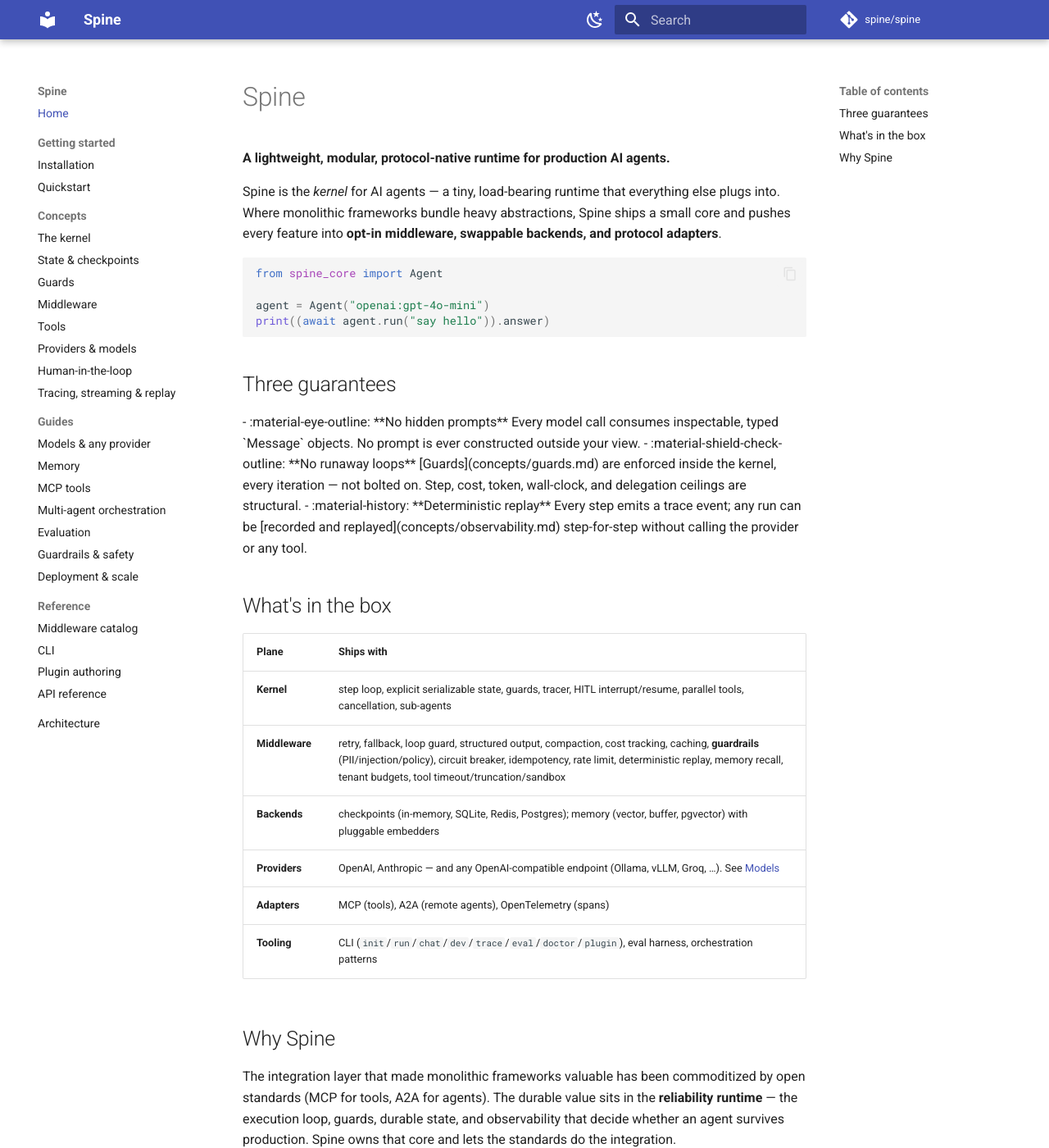
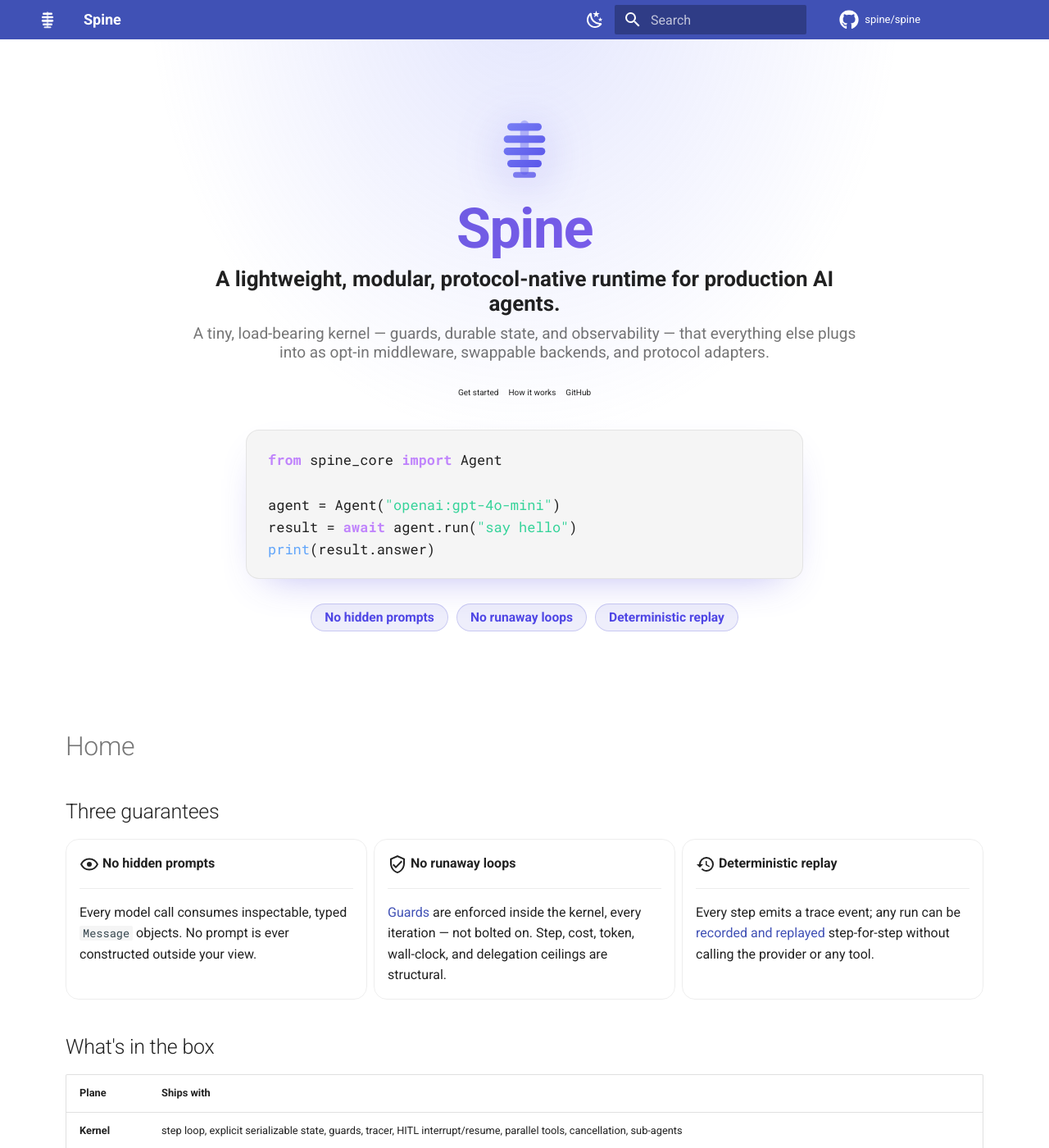
Before and after one commit to Research-Analytics-Solutions/spine, an MkDocs documentation site: the page built from docs/index.md, in a window 1280 px wide and 1400 px high. Shown: the whole window at 82% size. Built offline with MkDocs 1.6.1 and Material for MkDocs 9.7.7, drawn with Linux system fonts in a browser that asks for light colours; comment, search, counter and statistics services are not loaded; some of the changed text lies outside the part shown.

Commit message:
docs: landing page hero, logo, mermaid + grid-card fixes
- Fix mermaid rendering (superfences custom_fence) — diagrams now render.
- Fix raw grid cards / :material: icons (add md_in_html, attr_list,
  pymdownx.emoji) — feature cards and icons render.
- Hand-authored SVG logo (vertebrae-column mark) + favicon + gradient hero logo;
  wired into the theme.
- Landing page: overrides/home.html hero (logo, tagline, code sample, CTAs,
  guarantee badges) + stylesheets/extra.css (gradient hero, card hover).
- index.md uses the home template.

Builds clean under mkdocs build --strict.

````diff
--- a/docs/index.md
+++ b/docs/index.md
@@ -1,38 +1,36 @@
-# Spine
-
-**A lightweight, modular, protocol-native runtime for production AI agents.**
-
-Spine is the *kernel* for AI agents — a tiny, load-bearing runtime that everything
-else plugs into. Where monolithic frameworks bundle heavy abstractions, Spine ships
-a small core and pushes every feature into **opt-in middleware, swappable backends,
-and protocol adapters**.
-
-```python
-from spine_core import Agent
-
-agent = Agent("openai:gpt-4o-mini")
-print((await agent.run("say hello")).answer)
-```
+---
+template: home.html
+hide:
+  - navigation
+  - toc
+---
 
 ## Three guarantees
 
 <div class="grid cards" markdown>
 
--   :material-eye-outline: **No hidden prompts**
+-   :material-eye-outline:{ .lg .middle } **No hidden prompts**
+
+    ---
 
     Every model call consumes inspectable, typed `Message` objects. No prompt is
     ever constructed outside your view.
 
--   :material-shield-check-outline: **No runaway loops**
+-   :material-shield-check-outline:{ .lg .middle } **No runaway loops**
+
+    ---
 
     [Guards](concepts/guards.md) are enforced inside the kernel, every iteration —
     not bolted on. Step, cost, token, wall-clock, and delegation ceilings are
     structural.
 
--   :material-history: **Deterministic replay**
+-   :material-history:{ .lg .middle } **Deterministic replay**
 
-    Every step emits a trace event; any run can be [recorded and replayed](concepts/observability.md)
-    step-for-step without calling the provider or any tool.
+    ---
+
+    Every step emits a trace event; any run can be
+    [recorded and replayed](concepts/observability.md) step-for-step without
+    calling the provider or any tool.
 
 </div>
 
@@ -55,5 +53,5 @@ sits in the **reliability runtime** — the execution loop, guards, durable stat
 and observability that decide whether an agent survives production. Spine owns that
 core and lets the standards do the integration.
 
-Start with the [Quickstart](quickstart.md), or read how the [kernel](concepts/kernel.md)
-works.
+[Get started :material-arrow-right:](quickstart.md){ .md-button .md-button--primary }
+[Read the architecture](architecture.md){ .md-button }
--- /dev/null
+++ b/docs/stylesheets/extra.css
@@ -0,0 +1,133 @@
+:root {
+  --spine-indigo: #5b5bd6;
+  --spine-indigo-2: #4f46e5;
+}
+
+/* ---------- Hero ---------- */
+.spine-hero {
+  position: relative;
+  padding: 4.5rem 1rem 3.5rem;
+  text-align: center;
+  overflow: hidden;
+  background:
+    radial-gradient(60% 120% at 50% -10%, rgba(129, 140, 248, 0.22), transparent 60%),
+    linear-gradient(180deg, var(--md-default-bg-color), var(--md-default-bg-color));
+}
+
+.spine-hero__inner {
+  max-width: 56rem;
+  margin: 0 auto;
+}
+
+.spine-hero__logo {
+  width: 84px;
+  height: 84px;
+  margin-bottom: 0.75rem;
+  filter: drop-shadow(0 10px 30px rgba(79, 70, 229, 0.35));
+}
+
+.spine-hero__title {
+  font-size: 3.4rem;
+  line-height: 1.05;
+  font-weight: 800;
+  margin: 0.25rem 0 0.5rem;
+  letter-spacing: -0.02em;
+  background: linear-gradient(120deg, var(--spine-indigo) 0%, #8b5cf6 100%);
+  -webkit-background-clip: text;
+  background-clip: text;
+  color: transparent;
+}
+
+.spine-hero__tagline {
+  font-size: 1.3rem;
+  font-weight: 600;
+  margin: 0 auto 0.5rem;
+  max-width: 40rem;
+}
+
+.spine-hero__sub {
+  font-size: 0.95rem;
+  color: var(--md-default-fg-color--light);
+  max-width: 42rem;
+  margin: 0 auto 1.6rem;
+}
+
+.spine-hero__cta {
+  display: flex;
+  gap: 0.6rem;
+  justify-content: center;
+  flex-wrap: wrap;
+  margin-bottom: 2rem;
+}
+
+.spine-hero__cta .md-button {
+  border-radius: 0.6rem;
+}
+
+.spine-hero__ghost {
+  border-color: var(--md-default-fg-color--lighter);
+}
+
+.spine-hero__code {
+  max-width: 34rem;
+  margin: 0 auto 1.5rem;
+  text-align: left;
+  background: var(--md-code-bg-color);
+  border: 1px solid var(--md-default-fg-color--lightest);
+  border-radius: 0.8rem;
+  padding: 1.1rem 1.3rem;
+  box-shadow: 0 18px 50px -25px rgba(79, 70, 229, 0.45);
+  overflow-x: auto;
+}
+
+.spine-hero__code pre { margin: 0; }
+.spine-hero__code code { font-size: 0.85rem; line-height: 1.6; }
+.spine-k { color: #c084fc; font-weight: 600; }
+.spine-s { color: #34d399; }
+.spine-fn { color: #60a5fa; }
+
+.spine-hero__badges {
+  display: flex;
+  gap: 0.5rem;
+  justify-content: center;
+  flex-wrap: wrap;
+}
+
+.spine-hero__badges span {
+  font-size: 0.78rem;
+  font-weight: 600;
+  padding: 0.35rem 0.8rem;
+  border-radius: 999px;
+  color: var(--spine-indigo-2);
+  background: rgba(91, 91, 214, 0.1);
+  border: 1px solid rgba(91, 91, 214, 0.25);
+}
+
+[data-md-color-scheme="slate"] .spine-hero__badges span {
+  color: #c7d2fe;
+  background: rgba(129, 140, 248, 0.12);
+  border-color: rgba(129, 140, 248, 0.3);
+}
+
+/* keep the home body readable + centered under the hero */
+.spine-home-body {
+  max-width: 56rem;
+  margin: 0 auto;
+}
+
+/* ---------- Feature grid cards ---------- */
+.md-typeset .grid.cards > ul > li {
+  border-radius: 0.8rem;
+  transition: border-color 0.2s, box-shadow 0.2s, transform 0.2s;
+}
+
+.md-typeset .grid.cards > ul > li:hover {
+  border-color: var(--spine-indigo);
+  box-shadow: 0 12px 40px -22px rgba(79, 70, 229, 0.6);
+  transform: translateY(-2px);
+}
+
+@media screen and (max-width: 48rem) {
+  .spine-hero__title { font-size: 2.4rem; }
+  .spine-hero { padding-top: 3rem; }
+}
--- a/mkdocs.yml
+++ b/mkdocs.yml
@@ -7,6 +7,11 @@ copyright: Apache-2.0
 
 theme:
   name: material
+  custom_dir: overrides
+  logo: assets/logo.svg
+  favicon: assets/favicon.svg
+  icon:
+    repo: fontawesome/brands/github
   palette:
     - media: "(prefers-color-scheme: light)"
       scheme: default
@@ -34,17 +39,34 @@ theme:
     - search.suggest
     - search.highlight
 
+extra_css:
+  - stylesheets/extra.css
+
+extra:
+  social:
+    - icon: fontawesome/brands/github
+      link: https://github.com/spine/spine
+
 markdown_extensions:
   - admonition
+  - attr_list
+  - md_in_html
+  - tables
   - pymdownx.details
-  - pymdownx.superfences
+  - pymdownx.inlinehilite
+  - pymdownx.snippets
   - pymdownx.highlight:
       anchor_linenums: true
-  - pymdownx.inlinehilite
-  - pymdownx.snippets
+  - pymdownx.emoji:
+      emoji_index: !!python/name:material.extensions.emoji.twemoji
+      emoji_generator: !!python/name:material.extensions.emoji.to_svg
+  - pymdownx.superfences:
+      custom_fences:
+        - name: mermaid
+          class: mermaid
+          format: !!python/name:pymdownx.superfences.fence_code_format
   - pymdownx.tabbed:
       alternate_style: true
-  - tables
   - toc:
       permalink: true
 
--- /dev/null
+++ b/overrides/home.html
@@ -0,0 +1,42 @@
+{% extends "main.html" %}
+
+{% block tabs %}
+{{ super() }}
+<section class="spine-hero">
+  <div class="spine-hero__inner">
+    <img src="{{ 'assets/logo-hero.svg' | url }}" alt="Spine" class="spine-hero__logo" />
+    <h1 class="spine-hero__title">Spine</h1>
+    <p class="spine-hero__tagline">
+      A lightweight, modular, protocol-native runtime for production AI agents.
+    </p>
+    <p class="spine-hero__sub">
+      A tiny, load-bearing kernel — guards, durable state, and observability —
+      that everything else plugs into as opt-in middleware, swappable backends,
+      and protocol adapters.
+    </p>
+    <div class="spine-hero__cta">
+      <a href="{{ 'quickstart/' | url }}" class="md-button md-button--primary">Get started</a>
+      <a href="{{ 'concepts/kernel/' | url }}" class="md-button">How it works</a>
+      <a href="{{ config.repo_url }}" class="md-button spine-hero__ghost">GitHub</a>
+    </div>
+    <div class="spine-hero__code">
+<pre><code><span class="spine-k">from</span> spine_core <span class="spine-k">import</span> Agent
+
+agent = Agent(<span class="spine-s">"openai:gpt-4o-mini"</span>)
+result = <span class="spine-k">await</span> agent.run(<span class="spine-s">"say hello"</span>)
+<span class="spine-fn">print</span>(result.answer)</code></pre>
+    </div>
+    <div class="spine-hero__badges">
+      <span>No hidden prompts</span>
+      <span>No runaway loops</span>
+      <span>Deterministic replay</span>
+    </div>
+  </div>
+</section>
+{% endblock %}
+
+{% block content %}
+<div class="spine-home-body">
+  {{ super() }}
+</div>
+{% endblock %}
````
Also changed, not shown: docs/assets/favicon.svg (added), docs/assets/logo-hero.svg (added), docs/assets/logo.svg (added).
